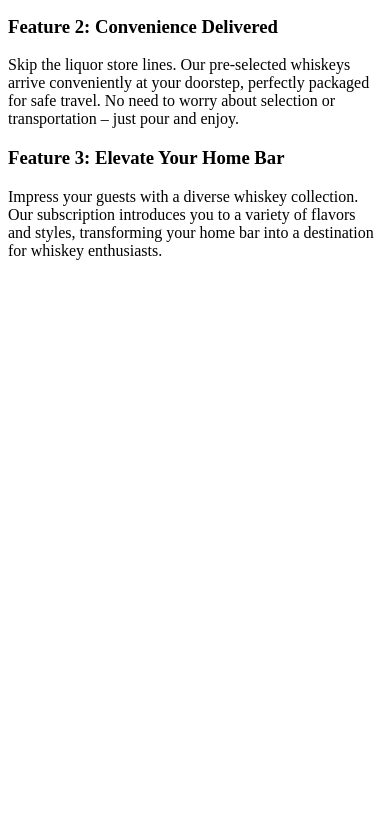
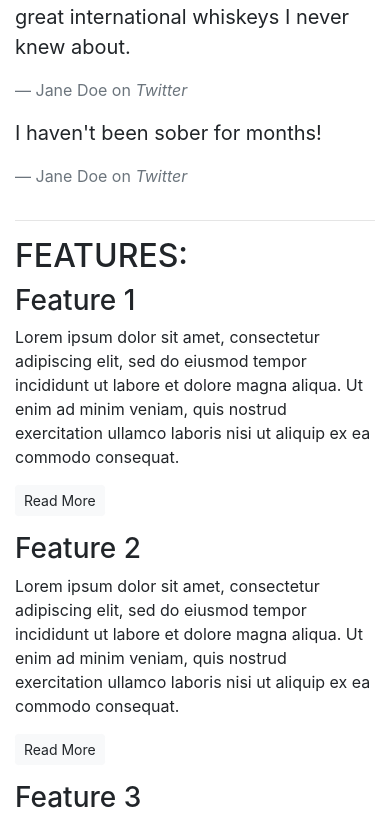
Before and after one commit to arcadejk/bootstrap4, a plain HTML site: page index.html in a window 390 px wide. Shown: the part 541-1361 px from the top of the page. Before the commit the page ends 844 px from the top, so only its background shows below. Drawn offline with nearby package versions, Linux system fonts and the light colour scheme.

Commit message:
:Add responsiveness details to the features.

```diff
--- a/index.html
+++ b/index.html
@@ -1,33 +1,49 @@
 <!DOCTYPE html>
-<html lang="en">
+<html lang="en-us">
+
 <head>
-    <meta charset="UTF-8">
+    <meta charset="utf-8">
     <meta name="viewport" content="width=device-width, initial-scale=1.0">
     <title>Whiskey Drop | Taste a new whiskey every month</title>
-    <script src="https://cdn.jsdelivr.net/npm/jquery@3.5.1/dist/jquery.slim.min.js" integrity="sha384-DfXdz2htPH0lsSSs5nCTpuj/zy4C+OGpamoFVy38MVBnE+IbbVYUew+OrCXaRkfj" crossorigin="anonymous"></script>
-    <script src="https://cdn.jsdelivr.net/npm/popper.js@1.16.1/dist/umd/popper.min.js" integrity="sha384-9/reFTGAW83EW2RDu2S0VKaIzap3H66lZH81PoYlFhbGU+6BZp6G7niu735Sk7lN" crossorigin="anonymous"></script>
-    <script src="https://cdn.jsdelivr.net/npm/bootstrap@4.6.2/dist/js/bootstrap.min.js" integrity="sha384-+sLIOodYLS7CIrQpBjl+C7nPvqq+FbNUBDunl/OZv93DB7Ln/533i8e/mZXLi/P+" crossorigin="anonymous"></script>
+    <link rel="stylesheet" href="https://maxcdn.bootstrapcdn.com/bootstrap/4.1.3/css/bootstrap.min.css">
 </head>
+
 <body>
     <article class="container">
         <!-- Callout -->
+        <div class="row">
+            <div class="col-12">
                 <section class="callout">
                     <h1>The finest whiskeys delivered to your doorstep.</h1>
-            <p>Sign up today to start receiving the world's best whiskeys every month. <s>€19,99</s> <strong><mark>First one is free!</mark></mark></strong></p>
+                    <p class="lead">Sign up today to start receiving the world's best whiskeys every month. <s>€19.99</s> <strong><mark>First one is free!</mark></strong></p>
+                    <p><button class="btn btn-lg btn-success">Sign Up!</button></p>
+                    <p class="text-muted"><small>You must be over 18 to sign up to our service. Please drink responsibly.</small></p>
                 </section>
+            </div>
+        </div>
         <!-- /.callout -->
         <hr>
 
         <!-- Quotes -->
         <section class="quotes">
+            <div class="row">
+                <div class="col-12">
                     <h2 class="text-uppercase">Quotes:</h2>
-            <div class="quote">
+                </div>
+            </div>
+            <div class="row">
+                <div class="col-12 col-md-6">
+                    <blockquote class="blockquote">
                         <p>I've been introduced to more than 10 great international whiskeys I never knew about.</p>
-                <p>- Jane Doe</p>
+                        <footer class="blockquote-footer">Jane Doe on <cite title="Twitter">Twitter</cite></footer>
+                    </blockquote>
                 </div>
-            <div class="quote">
+                <div class="col-12 col-md-6">
+                    <blockquote class="blockquote">
                         <p>I haven't been sober for months!</p>
-                <p>- Jane Doe</p>
+                        <footer class="blockquote-footer">Jane Doe on <cite title="Twitter">Twitter</cite></footer>
+                    </blockquote>
+                </div>
             </div>
         </section>
         <!-- /.quotes -->
@@ -35,22 +51,35 @@
 
         <!-- Features -->
         <section class="features">
-            <h2>Features:</h2>
+            <div class="row">
+                <div class="col-12">
+                    <h2 class="text-uppercase">Features:</h2>
+                </div>
+            </div>
+            <div class="row">
+                <div class="col-12 col-md-6 col-lg-4">
                     <div class="feature">
-                <h3>Feature 1: Explore New Varieties</h3>
-                <p>Discover a world of unique whiskeys you wouldn't find on your own. Every month, we deliver a curated selection from established distilleries and hidden gems, expanding your whiskey horizons.</p>
+                        <h3>Feature 1</h3>
+                        <p>Lorem ipsum dolor sit amet, consectetur adipiscing elit, sed do eiusmod tempor incididunt ut labore et dolore magna aliqua. Ut enim ad minim veniam, quis nostrud exercitation ullamco laboris nisi ut aliquip ex ea commodo consequat.</p>
+                        <p><a class="btn btn-sm btn-light" href="">Read More</a></p>
                     </div>
+                </div>
+                <div class="col-12 col-md-6 col-lg-4">
                     <div class="feature">
-                <h3>Feature 2: Convenience Delivered</h3>
-                <p>Skip the liquor store lines. Our pre-selected whiskeys arrive conveniently at your doorstep, perfectly packaged for safe travel. No need to worry about selection or transportation – just pour and enjoy.</p>
+                        <h3>Feature 2</h3>
+                        <p>Lorem ipsum dolor sit amet, consectetur adipiscing elit, sed do eiusmod tempor incididunt ut labore et dolore magna aliqua. Ut enim ad minim veniam, quis nostrud exercitation ullamco laboris nisi ut aliquip ex ea commodo consequat.</p>
+                        <p><a class="btn btn-sm btn-light" href="">Read More</a></p>
                     </div>
+                </div>
+                <div class="col-12 d-md-none d-lg-block col-lg-4">
                     <div class="feature">
-                <h3>Feature 3: Elevate Your Home Bar</h3>
-                <p>Impress your guests with a diverse whiskey collection. Our subscription introduces you to a variety of flavors and styles, transforming your home bar into a destination for whiskey enthusiasts.</p>
+                        <h3>Feature 3</h3>
+                        <p>Lorem ipsum dolor sit amet, consectetur adipiscing elit, sed do eiusmod tempor incididunt ut labore et dolore magna aliqua. Ut enim ad minim veniam, quis nostrud exercitation ullamco laboris nisi ut aliquip ex ea commodo consequat.</p>
+                        <p><a class="btn btn-sm btn-light" href="">Read More</a></p>
+                    </div>
+                </div>
             </div>
         </section>
         <!-- /.features -->
     </article>
 </body>
-</body>
-</html>
```
Lines whose indentation alone changed are shown as unchanged.
